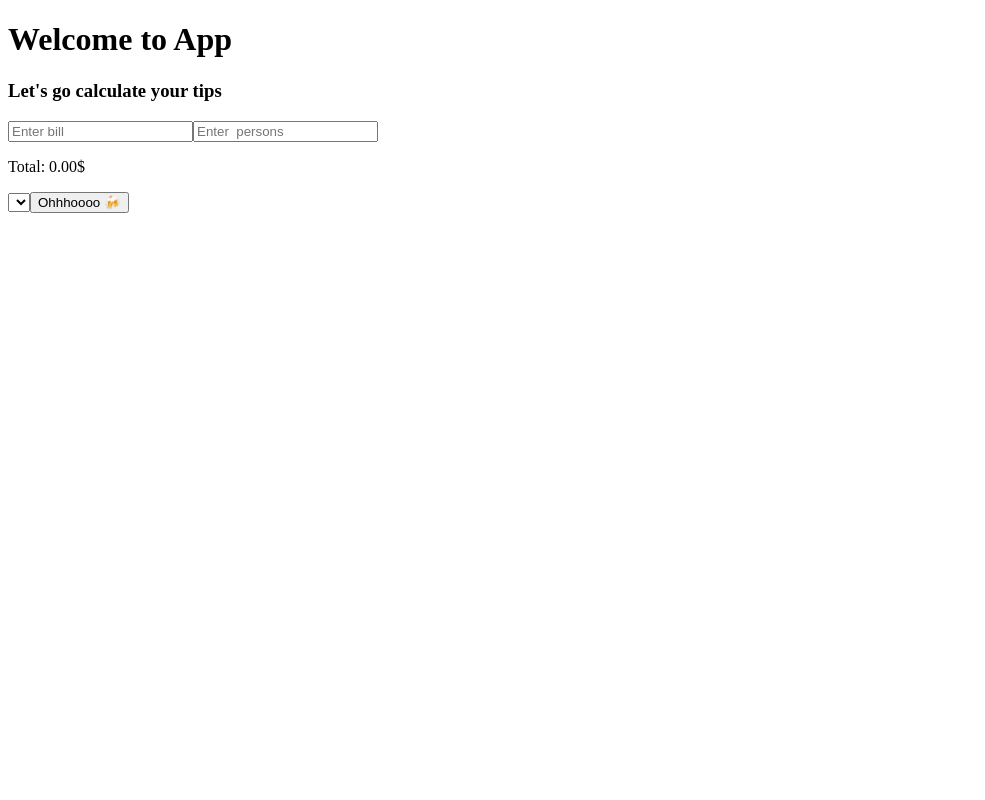
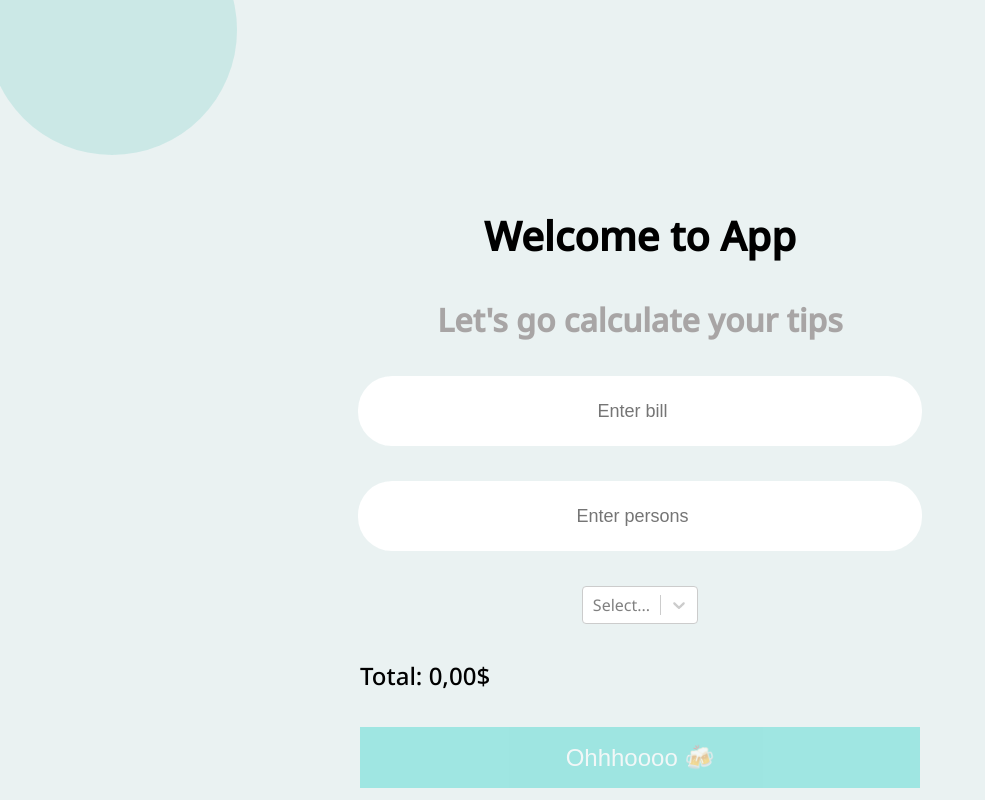
Before and after one commit to VitalkaMihal/react-tips-calculator, a React (Create React App) app: page / in a window 1280 px wide. Shown: the whole page, without its empty margins (0-985 px from the left). Built offline with nearby package versions, Linux system fonts and the light colour scheme.

Commit message:
[project-3] add functional

```diff
--- a/public/index.html
+++ b/public/index.html
@@ -3,7 +3,8 @@
   <head>
     <meta charset="utf-8" />
     <meta name="viewport" content="width=device-width, initial-scale=1" />
-    <title>React App</title>
+    <link href="https://fonts.googleapis.com/css2?family=Noto+Sans:wght@400;500&display=swap" rel="stylesheet">
+    <title>react tips calculator</title>
   </head>
   <body>
     <noscript>You need to enable JavaScript to run this app.</noscript>
--- a/src/App.tsx
+++ b/src/App.tsx
@@ -1,5 +1,5 @@
-import React from 'react';
-import { Form } from './components/Form/Form';
+import React from "react";
+import { Form } from "./components/Form/Form";
 
 const App = () => {
   return (
@@ -7,6 +7,6 @@ const App = () => {
       <Form />
     </>
   );
-}
+};
 
 export default App;
--- a/src/UI/GlobalStyles.ts
+++ b/src/UI/GlobalStyles.ts
@@ -1,7 +1,16 @@
-import { createGlobalStyle } from 'styled-components';
+import { createGlobalStyle } from "styled-components";
+import circle from "../assets/Ellipse.svg";
 
 export const GlobalStyles = createGlobalStyle`
     body {
+    background-image: url(${circle});
+    background-repeat: no-repeat;
+    background-color: #EAF2F2;
+    font-family: 'Noto Sans', sans-serif;
+    }
 
+    h1, h3, p {
+        margin: 0;
+        padding: 0;
     }
-`
+`;
--- a/src/components/Button/Button.tsx
+++ b/src/components/Button/Button.tsx
@@ -1,8 +1,20 @@
-import React from 'react'
-import { StyledButton } from './styles'
+import React from "react";
+import { StyledButton } from "./styles";
 
-export const Button = () => {
+interface ButtonProps {
+  onClick: () => void;
+  enabled: boolean;
+}
+
+export const Button = ({ onClick, enabled }: ButtonProps) => {
   return (
-    <StyledButton>Ohhhoooo 🍻 </StyledButton>
-  )
-}
+    <StyledButton
+      type="button"
+      disabled={!enabled}
+      onClick={onClick}
+      enabled={enabled}
+    >
+      Ohhhoooo 🍻{" "}
+    </StyledButton>
+  );
+};
--- a/src/components/Button/styles.ts
+++ b/src/components/Button/styles.ts
@@ -1,5 +1,13 @@
-import styled from 'styled-components';
+import styled from "styled-components";
 
-const StyledButton = styled.button``;
+const StyledButton = styled.button<{ enabled: boolean }>`
+  width: 100%;
+  min-height: 61px;
+  background-color: #2ed2c9;
+  opacity: ${({ enabled }) => (enabled ? 1 : 0.4)};
+  border: none;
+  font-size: 24px;
+  color: #ffffff;
+`;
 
 export { StyledButton };
--- a/src/components/CustomSelect/CustomSelect.tsx
+++ b/src/components/CustomSelect/CustomSelect.tsx
@@ -1,8 +1,25 @@
-import React from 'react'
-import { Select } from './styles'
+import React from 'react';
+import Select from 'react-select';
 
-export const CustomSelect = () => {
+interface CustomSelectProps {
+  handleTipsSelect: (arg: string) => void;
+}
+
+const options = [
+  { value: '1.1', label: '10%' },
+  { value: '1.15', label: '15%' },
+  { value: '1.2', label: '20%' }
+]
+
+export const CustomSelect = ({ handleTipsSelect }: CustomSelectProps) => {
+  const onHandleChange = (e: any) => {
+    handleTipsSelect(e.value);
+  }
+
   return (
-    <Select />
+    <Select
+      options={options}
+      onChange={onHandleChange}
+    />
   )
 }
--- a/src/components/CustomSelect/styles.ts
+++ /dev/null
@@ -1,5 +0,0 @@
-import styled from 'styled-components';
-
-const Select = styled.select``;
-
-export { Select };
--- a/src/components/Form/Form.tsx
+++ b/src/components/Form/Form.tsx
@@ -1,23 +1,42 @@
-import React from 'react'
-import { StyledForm, Title, Subtitle } from './styles'
-import { Input } from '../Input/Input'
-import { CustomSelect } from '../CustomSelect/CustomSelect'
-import { Button } from '../Button/Button'
+import React, { useState } from "react";
+import { StyledForm, Title, Subtitle, Total } from "./styles";
+import { Input } from "../Input/Input";
+import { CustomSelect } from "../CustomSelect/CustomSelect";
+import { Button } from "../Button/Button";
 
 export const Form = () => {
+  const [bill, setBill] = useState(0);
+  const [persons, setPersons] = useState(0);
+  const [tips, setTips] = useState(0);
+  const [total, setTotal] = useState("0,00");
+
+  const enabled = Boolean(bill && persons && tips);
+
+  const handleBillInput = (value: string) => {
+    setBill(Number(value));
+  };
+
+  const handlePersonInput = (value: string) => {
+    setPersons(Number(value));
+  };
+
+  const handleTipsSelect = (value: string) => {
+    setTips(Number(value));
+  };
+
+  const handleTotal = () => {
+    setTotal(String(((bill * tips) / persons).toFixed(2)));
+  };
+
   return (
     <StyledForm>
-      <Title>
-        Welcome to App
-      </Title>
-      <Subtitle>
-        Let's go calculate your tips
-      </Subtitle>
-      <Input $placeholder='Enter bill' />
-      <Input $placeholder='Enter  persons' />
-      <p>Total:  0.00$</p>
-      <CustomSelect />
-      <Button />
+      <Title>Welcome to App</Title>
+      <Subtitle>Let's go calculate your tips</Subtitle>
+      <Input $placeholder="Enter bill" callInput={handleBillInput} />
+      <Input $placeholder="Enter persons" callInput={handlePersonInput} />
+      <CustomSelect handleTipsSelect={handleTipsSelect} />
+      <Total>Total: {total}$</Total>
+      <Button onClick={handleTotal} enabled={enabled} />
     </StyledForm>
-  )
-}
+  );
+};
--- a/src/components/Form/styles.ts
+++ b/src/components/Form/styles.ts
@@ -1,9 +1,28 @@
 import styled from "styled-components";
 
-const StyledForm = styled.form``;
+const StyledForm = styled.form`
+  display: grid;
+  grid-gap: 35px;
+  width: 100%;
+  max-width: 560px;
+  margin: 0 auto;
+  justify-items: center;
+`;
 
-const Title = styled.h1``;
+const Title = styled.h1`
+  font-size: 40px;
+  margin-top: 200px;
+`;
 
-const Subtitle = styled.h3``;
+const Subtitle = styled.h3`
+  font-size: 32px;
+  color: rgba(117, 108, 108, 0.57);
+`;
 
-export { StyledForm, Title, Subtitle };
+const Total = styled.p`
+  justify-self: start;
+  font-size: 24px;
+  font-weight: 500;
+`;
+
+export { StyledForm, Title, Subtitle, Total };
--- a/src/components/Input/Input.tsx
+++ b/src/components/Input/Input.tsx
@@ -1,12 +1,21 @@
-import React from 'react'
-import { StyledInput } from './styles'
+import React, { useState } from "react";
+import { StyledInput } from "./styles";
 
 interface InputProps {
   $placeholder: string;
+  callInput: (arg: string) => void;
 }
 
-export const Input = ({ $placeholder }: InputProps) => {
+export const Input = ({ $placeholder, callInput }: InputProps) => {
+  const handleChange = (event: any) => {
+    callInput(event.target.value);
+  };
+
   return (
-    <StyledInput type='number' placeholder={$placeholder}  />
-  )
-}
+    <StyledInput
+      type="number"
+      placeholder={$placeholder}
+      onChange={handleChange}
+    />
+  );
+};
--- a/src/components/Input/styles.ts
+++ b/src/components/Input/styles.ts
@@ -1,5 +1,12 @@
-import styled from 'styled-components';
+import styled from "styled-components";
 
-const StyledInput = styled.input``;
+const StyledInput = styled.input`
+  width: 100%;
+  min-height: 68px;
+  text-align: center;
+  border: none;
+  border-radius: 34px;
+  font-size: 18px;
+`;
 
 export { StyledInput };
```
Also changed, not shown: src/index.tsx (+5 -5 lines), src/assets/Ellipse.svg (renamed from src/asets/Ellipse 2.svg).
